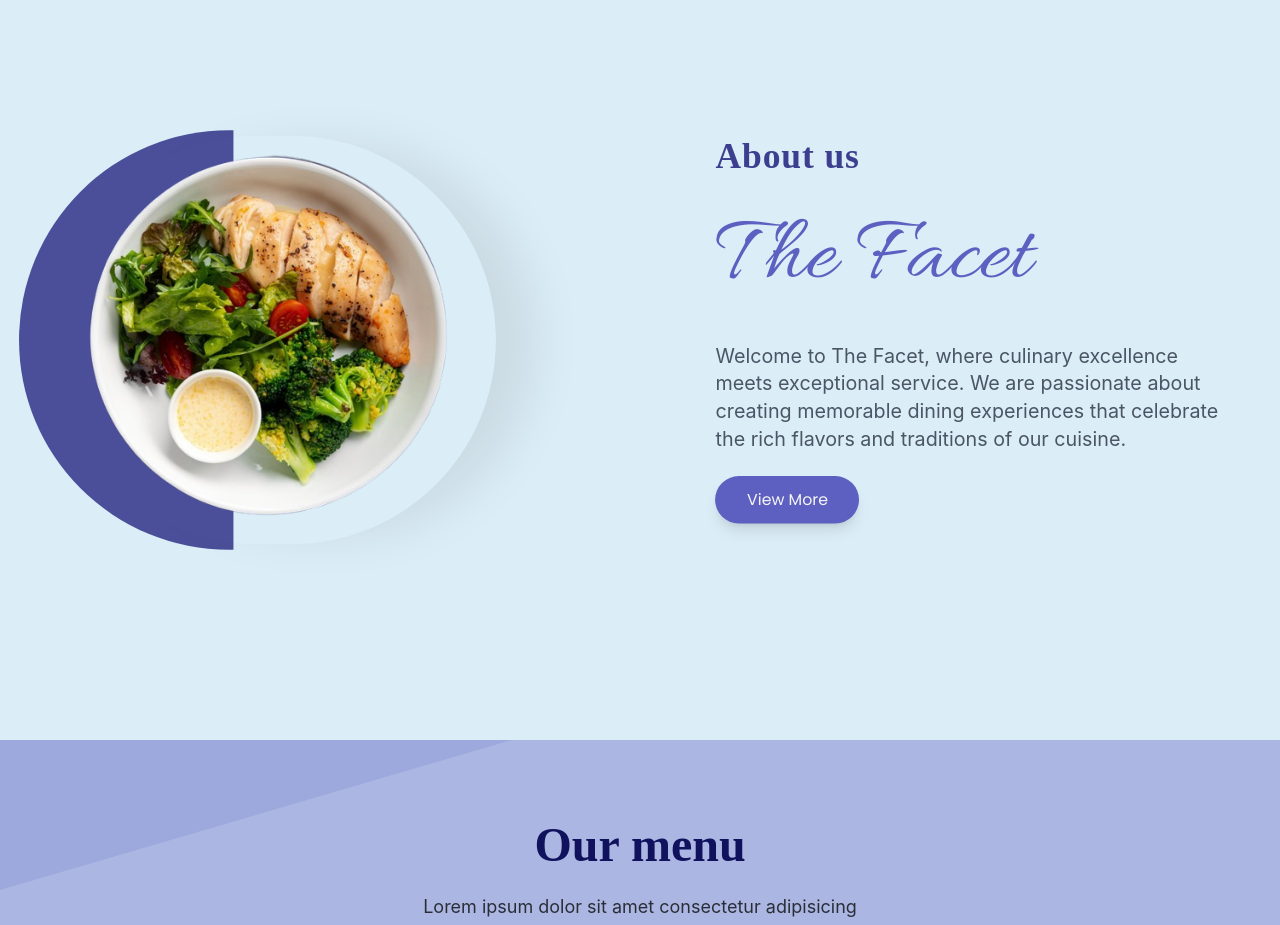
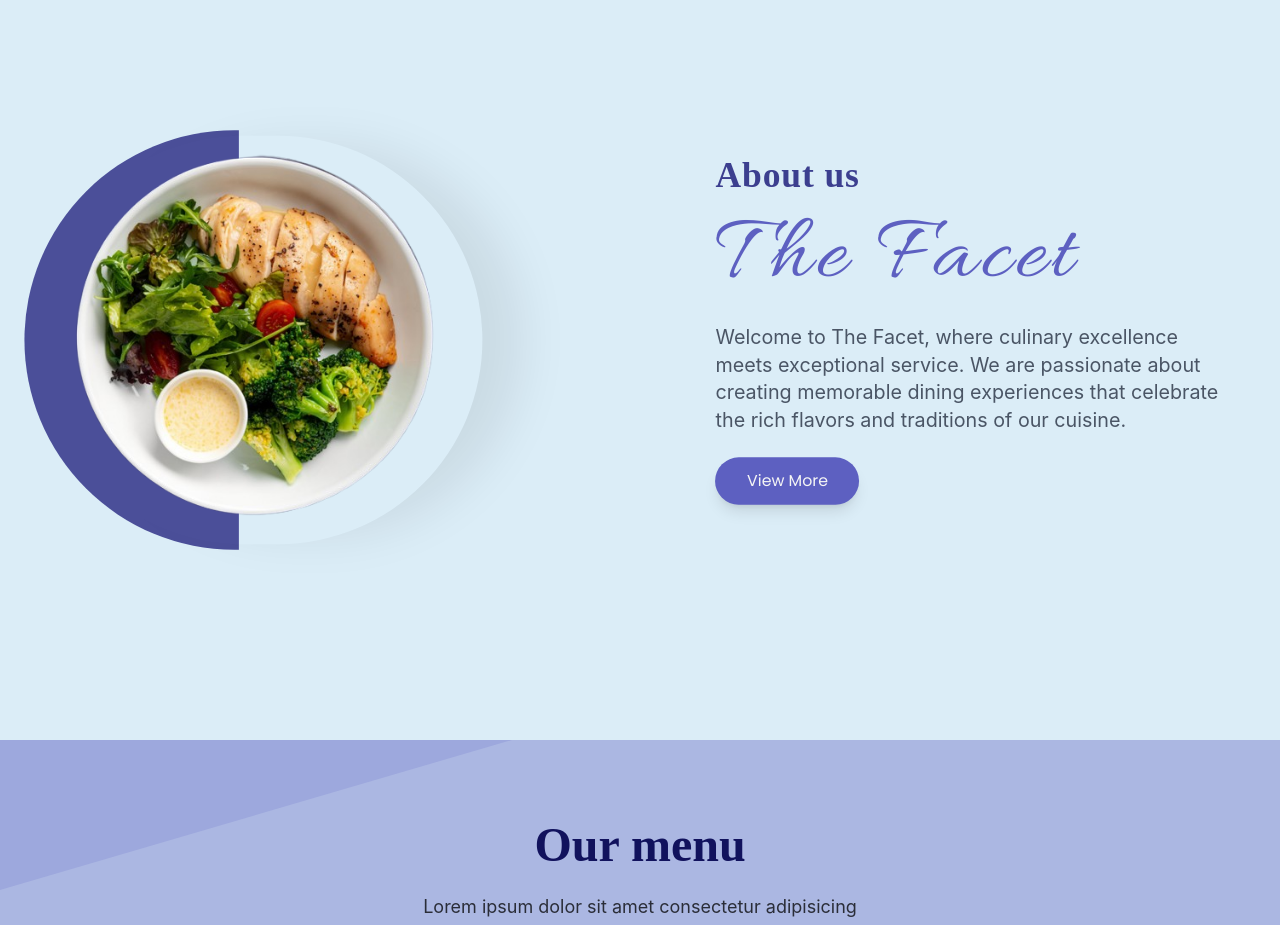
Before and after one commit to nikoletta17/Restaurant-website, a React (Vite) app: page / in a window 1280 px wide. Shown: the part 940-1865 px from the top of the page. Built offline with nearby package versions, Linux system fonts and the light colour scheme; a web font is replaced by a local one.

Commit message:
Added scroll-driven parallax animation of AnimatedTitle to the AboutBanner, also implement mirrored letter-spacing

```diff
--- a/src/components/Banners/AboutBanner.jsx
+++ b/src/components/Banners/AboutBanner.jsx
@@ -1,6 +1,7 @@
 import React, { useRef } from "react";
 import { motion, useScroll, useTransform } from "framer-motion";
 import AboutImg from "../../assets/AboutImg.png";
+import { AnimatedTitle } from "../Common/AnimatedTitle";
 
 export const AboutBanner = () => {
   const sectionRef = useRef(null);
@@ -10,14 +11,22 @@ export const AboutBanner = () => {
     offset: ["start end", "end start"],
   });
 
-  const circleX = useTransform(scrollYProgress, [0, 0.5, 1], [-150, 0, -150]);
+  const circleX = useTransform(scrollYProgress, [0, 0.5, 1], [-80, 0, -80]);
   const circleScale = useTransform(scrollYProgress, [0, 0.5, 1], [0.8, 1, 0.8]);
 
   const textX = useTransform(scrollYProgress, [0, 0.5, 1], [150, 0, 150]);
-  const imgX = useTransform(scrollYProgress, [0, 0.5, 1], [-150, 0, -150]);
+  const imgX = useTransform(scrollYProgress, [0, 0.5, 1], [-200, 0, -200]);
 
-  const opacity = useTransform(scrollYProgress, [0, 0.2, 0.5, 0.8, 1], [0, 1, 1, 1, 0]);
-  const overallScale = useTransform(scrollYProgress, [0, 0.5, 1], [0.95, 1, 0.95]);
+  const opacity = useTransform(
+    scrollYProgress,
+    [0, 0.2, 0.5, 0.8, 1],
+    [0, 1, 1, 1, 0],
+  );
+  const overallScale = useTransform(
+    scrollYProgress,
+    [0, 0.5, 1],
+    [0.95, 1, 0.95],
+  );
 
   return (
     <>
@@ -31,11 +40,10 @@ export const AboutBanner = () => {
             style={{ scale: overallScale }}
             className="container mx-auto flex flex-col sm:flex-row items-center justify-around gap-10"
           >
-
             {/* Img section */}
             <motion.div
               style={{ x: imgX, opacity }}
-              className="relative w-full sm:w-1/2 flex justify-center items-center cursor-pointer group"
+              className="relative w-full sm:w-1/2 flex justify-center items-center cursor-pointer"
             >
               {/* Semi circle background (Паралакс виїзду) */}
               <motion.div
@@ -47,30 +55,40 @@ export const AboutBanner = () => {
               <motion.img
                 src={AboutImg}
                 alt="About Img"
-                className="relative w-full max-w-[250px] md:max-w-[450px] object-cover rounded-full z-10 shadow-[50px_0_50px_-10px_rgba(0,0,0,0.08)] transition-shadow duration-500 group-hover:shadow-[60px_10px_70px_-15px_rgba(60,63,143,0.3)]"
+                className="relative w-full max-w-[250px] md:max-w-[450px] object-cover rounded-full z-10 shadow-[50px_0_50px_-10px_rgba(0,0,0,0.08)] transition-shadow duration-500"
               />
             </motion.div>
 
             {/* Content section */}
             <motion.div
-              style={{ x: textX, opacity }}
+              style={{ x: textX }}
               className="space-y-6 w-full sm:w-1/2 text-center sm:text-left px-4"
             >
               <span className="inline-block tracking-wide font-bold font-playwrite text-3xl lg:text-4xl text-[#3C3F8F]">
                 About us
               </span>
-              <h2 className="font-headers text-7xl lg:text-8xl lg:leading-tight text-primary">
+
+              {/* ЗАМЕНЯЕМ h2 НА НАШ НОВЫЙ КОМПОНЕНТ */}
+              <AnimatedTitle
+                tag="h2"
+                containerRef={sectionRef}
+                className="font-headers text-7xl lg:text-8xl leading-[0.85] text-primary" // добавили leading
+              >
                 The Facet
-              </h2>
-              <p className="text-xl text-gray-600 max-w-lg mx-auto sm:mx-0">
+              </AnimatedTitle>
+
+              <motion.p
+                style={{ opacity }} // Оставляем opacity для параграфа, чтобы он плавно исчезал
+                className="text-xl text-gray-600 max-w-lg mx-auto sm:mx-0"
+              >
                 Welcome to The Facet, where culinary excellence meets
                 exceptional service. We are passionate about creating memorable
                 dining experiences that celebrate the rich flavors and
                 traditions of our cuisine.
-              </p>
-
+              </motion.p>
 
               <motion.button
+                style={{ opacity }} // Кнопка тоже пусть исчезает плавно
                 whileHover={{ scale: 1.05 }}
                 whileTap={{ scale: 0.98 }}
                 transition={{ type: "spring", stiffness: 100, damping: 15 }}
@@ -79,7 +97,6 @@ export const AboutBanner = () => {
                 View More
               </motion.button>
             </motion.div>
-
           </motion.div>
         </div>
       </section>
--- /dev/null
+++ b/src/components/Common/AnimatedTitle.jsx
@@ -0,0 +1,34 @@
+import React from "react";
+import { motion, useScroll, useTransform } from "framer-motion";
+
+export const AnimatedTitle = ({ tag = "h2", children, className, containerRef }) => {
+  const { scrollYProgress } = useScroll({
+    target: containerRef,
+    offset: ["start end", "end start"],
+  });
+
+  // (0.5) - letter spacing is normal when the section is in the middle of the viewport,
+  // (0 и 1) - letters are spaced out when the section is at the top or bottom of the viewport
+  const letterSpacing = useTransform(
+    scrollYProgress,
+    [0, 0.5, 1],
+    ["1.2rem", "0rem", "1.2rem"]
+  );
+
+  const opacity = useTransform(
+    scrollYProgress,
+    [0, 0.2, 0.5, 0.8, 1],
+    [0, 1, 1, 1, 0]
+  );
+
+  const MotionTag = motion[tag];
+
+  return (
+    <MotionTag
+      style={{ letterSpacing, opacity, whiteSpace: "nowrap" }}
+      className={className}
+    >
+      {children}
+    </MotionTag>
+  );
+};
```
